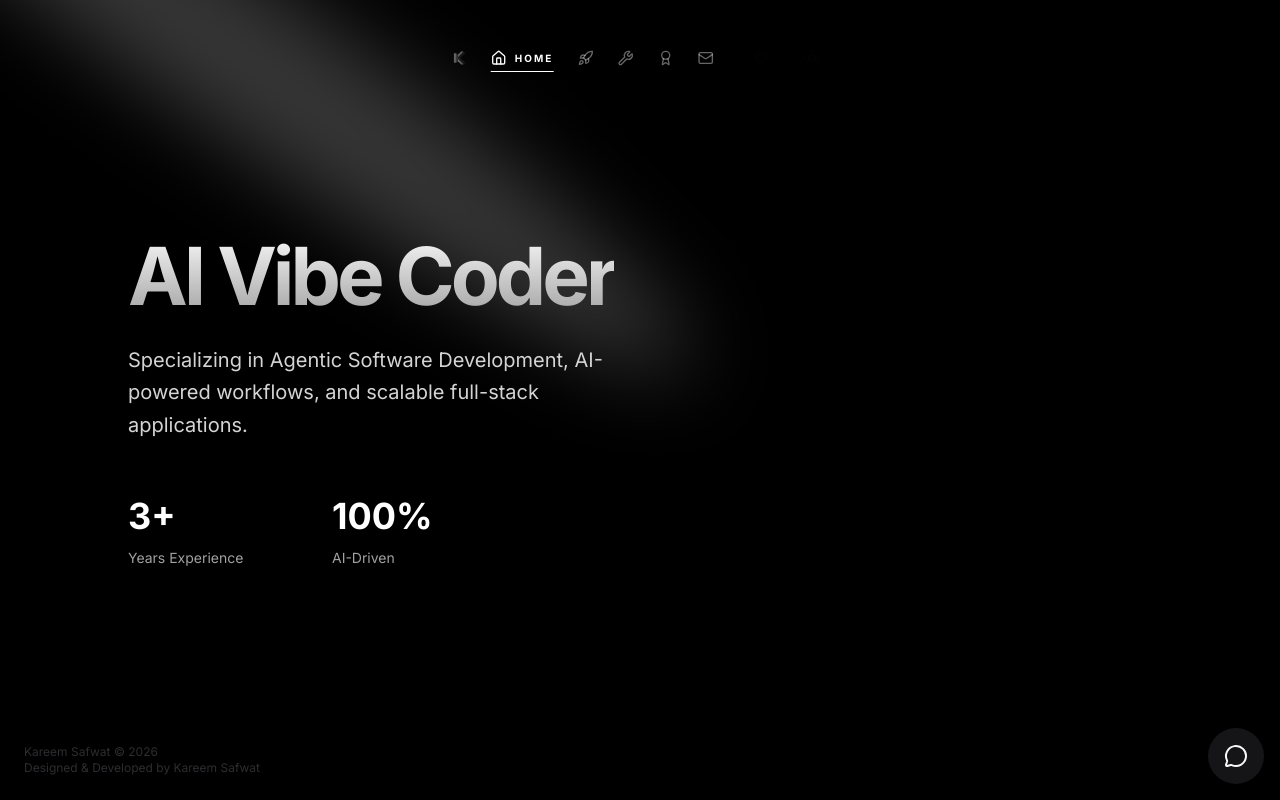
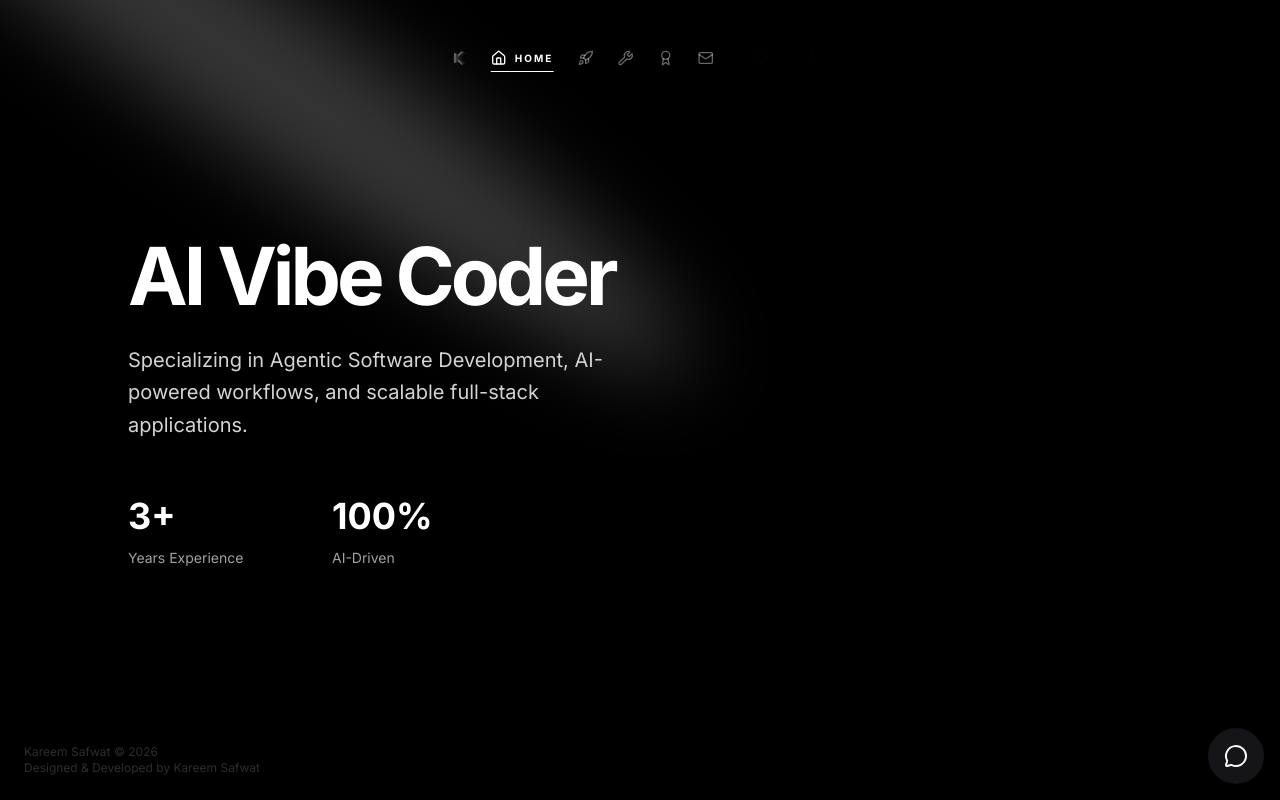
Before and after one commit to sfkareem/kareem-safwat-portfolio, a Next.js app: page /ai in a window 1280 px wide. Shown: the top 800 px of the page. Built offline with nearby package versions, Linux system fonts and the light colour scheme.

Commit message:
fix(polish): remove gradient text, fix a11y, add skip link (#1)

```diff
--- a/app/layout.tsx
+++ b/app/layout.tsx
@@ -34,7 +34,10 @@ export const metadata: Metadata = {
 export default function RootLayout({children}: {children: React.ReactNode}) {
   return (
     <html lang="en" suppressHydrationWarning className={`${inter.variable} ${spaceGrotesk.variable}`}>
-      <body className="font-sans antialiased selection:bg-primary/30 selection:text-primary" suppressHydrationWarning>
+      <body className="font-sans antialiased selection:bg-primary/30 selection:text-primary">
+        <a href="#main-content" className="sr-only focus:not-sr-only focus:absolute focus:z-50 focus:top-4 focus:left-4 focus:px-4 focus:py-2 focus:bg-primary focus:text-primary-foreground focus:rounded-md">
+          Skip to main content
+        </a>
         <Script type="module" src="https://unpkg.com/@splinetool/viewer@1.9.72/build/spline-viewer.js" strategy="lazyOnload" />
         <ThemeProvider
           attribute="class"
@@ -43,7 +46,9 @@ export default function RootLayout({children}: {children: React.ReactNode}) {
           disableTransitionOnChange
         >
           <SmoothScroll />
-          {children}
+          <div id="main-content">
+            {children}
+          </div>
           <AIChatWidget />
         </ThemeProvider>
       </body>
--- a/components/AIHero.tsx
+++ b/components/AIHero.tsx
@@ -67,7 +67,7 @@ export function AIHero() {
       {/* Content Overlay - Responsive alignment */}
       <div className="relative z-20 w-full max-w-[1400px] mx-auto px-6 md:px-16 lg:px-32 pointer-events-none">
         <div className="max-w-2xl mx-auto lg:mx-0 flex flex-col items-center text-center lg:items-start lg:text-left transition-all duration-500">
-          <h1 className="text-[clamp(2.5rem,8vw,5rem)] font-bold bg-clip-text text-transparent bg-gradient-to-b from-neutral-50 to-neutral-400 tracking-tighter leading-[1.1]">
+          <h1 className="text-[clamp(2.5rem,8vw,5rem)] font-bold text-white tracking-tighter leading-[1.1]">
             AI Vibe Coder
           </h1>
           <p className="mt-6 text-neutral-300 max-w-lg text-[clamp(1rem,2.5vw,1.25rem)] leading-relaxed">
--- a/components/Navigation.tsx
+++ b/components/Navigation.tsx
@@ -66,6 +66,8 @@ export default function Navigation() {
           <button
             className="md:hidden p-2 text-zinc-600"
             onClick={() => setIsMobileMenuOpen(!isMobileMenuOpen)}
+            aria-label={isMobileMenuOpen ? "Close menu" : "Open menu"}
+            aria-expanded={isMobileMenuOpen}
           >
             {isMobileMenuOpen ? <X className="w-6 h-6" /> : <Menu className="w-6 h-6" />}
           </button>
--- a/components/ui/AIChatWidget.tsx
+++ b/components/ui/AIChatWidget.tsx
@@ -139,6 +139,7 @@ Portfolio Page Data: ${JSON.stringify(portfolioData)}`,
             animate={{ opacity: 1, scale: 1 }}
             exit={{ opacity: 0, scale: 0.8 }}
             onClick={() => setIsOpen(true)}
+            aria-label="Open chat"
             className="bg-primary/90 backdrop-blur-sm text-primary-foreground p-4 rounded-full shadow-xl hover:scale-105 transition-transform"
           >
             <MessageCircle />
@@ -159,6 +160,7 @@ Portfolio Page Data: ${JSON.stringify(portfolioData)}`,
                 <button
                   onClick={handleClearChat}
                   title="Start fresh"
+                  aria-label="Clear chat"
                   className="hover:bg-muted p-1.5 rounded-full text-muted-foreground hover:text-foreground transition-colors"
                 >
                   <RefreshCcw size={14} />
@@ -166,6 +168,7 @@ Portfolio Page Data: ${JSON.stringify(portfolioData)}`,
                 <button
                   onClick={() => setIsOpen(false)}
                   title="Close"
+                  aria-label="Close chat"
                   className="hover:bg-muted p-1.5 rounded-full text-muted-foreground hover:text-foreground transition-colors"
                 >
                   <X size={16} />
@@ -204,7 +207,7 @@ Portfolio Page Data: ${JSON.stringify(portfolioData)}`,
               <input
                 value={input}
                 onChange={(e) => setInput(e.target.value)}
-                onKeyPress={(e) => e.key === 'Enter' && sendMessage()}
+                onKeyDown={(e) => e.key === 'Enter' && sendMessage()}
                 className="flex-1 bg-transparent border border-border rounded-full px-4 py-2 text-sm focus:outline-none focus:ring-2 focus:ring-primary/50"
                 placeholder="Ask about Kareem..."
               />
```
Also changed, not shown: 1 other file (tests, documents, lock files or other folders).
